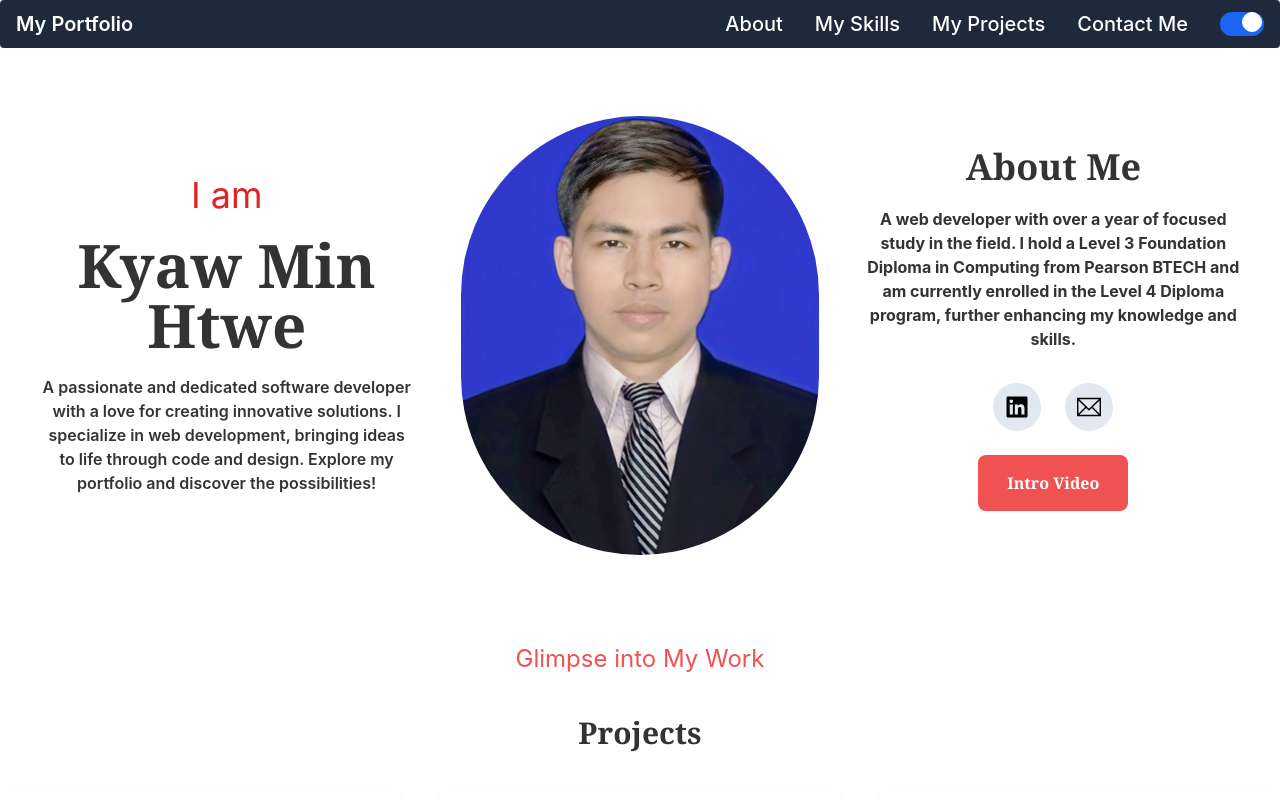
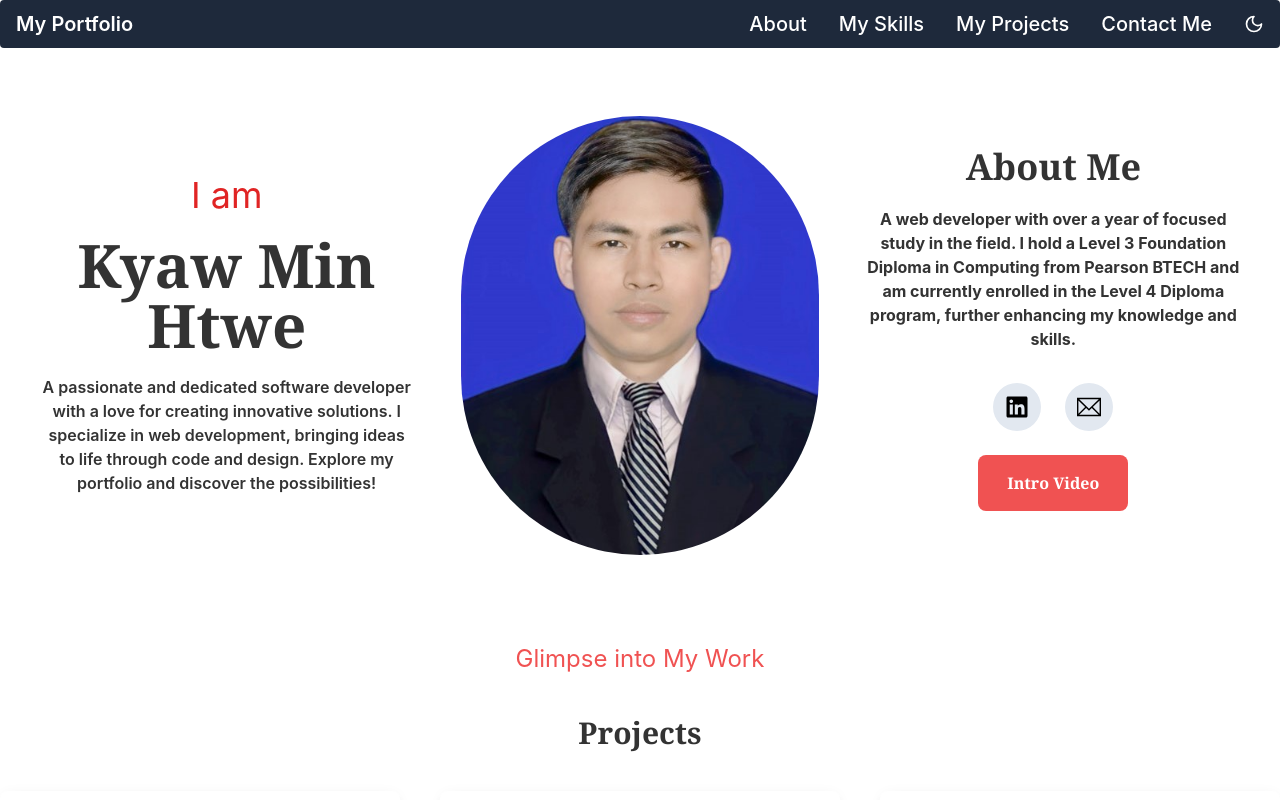
Before and after one commit to kyawminht/portfolio, a React (Create React App) app: page / in a window 1280 px wide. Shown: the top 800 px of the page. Built offline with nearby package versions, Linux system fonts and the light colour scheme.

Commit message:
setting sun and moon icon

```diff
--- a/package.json
+++ b/package.json
@@ -10,6 +10,7 @@
     "animate.css": "^4.1.1",
     "flowbite": "^2.2.1",
     "flowbite-react": "^0.7.2",
+    "lucide-react": "^0.331.0",
     "react": "^18.2.0",
     "react-dom": "^18.2.0",
     "react-icons": "^4.12.0",
--- a/src/components/Nav.jsx
+++ b/src/components/Nav.jsx
@@ -1,54 +1,22 @@
 import React, { useEffect, useRef, useState } from 'react';
 import { Navbar, NavbarBrand, NavbarCollapse, NavbarLink, NavbarToggle } from 'flowbite-react';
+import { Sun, Moon } from 'lucide-react';
+
 
 const Nav = () => {
   const toggleButtonRef = useRef(null);
+  const [isDarkMode, setIsDarkMode] = useState(
+    localStorage.getItem('mode') === 'dark' || false
+  );
 
-  // Function to set the theme based on user preference in localStorage
-  function setTheme() {
-    const currentMode = localStorage.getItem('mode');
-    if (currentMode === 'dark') {
-      document.documentElement.classList.add('dark');
-    } else {
-      document.documentElement.classList.add('light');
-    }
-  }
+  useEffect(() => {
+    document.documentElement.classList.toggle('dark', isDarkMode);
+    localStorage.setItem('mode', isDarkMode ? 'dark' : 'light');
+  }, [isDarkMode]);
 
-  // Function to toggle theme to html
-  function toggleMode() {
-    document.documentElement.classList.toggle('dark');
-    const isDarkMode = document.documentElement.classList.contains('dark');
-    localStorage.setItem('mode', isDarkMode ? 'dark' : 'light');
-  }
-
-  // Check user preference from localStorage when the page loads
-  useEffect(() => {
-    setTheme();
-  }, []);
-
-  // Set initial state of the toggle button after the component has mounted
-  useEffect(() => {
-    if (toggleButtonRef.current) {
-      toggleButtonRef.current.checked = document.documentElement.classList.contains('light');
-    }
-  }, [toggleButtonRef.current]);
-
-  // Event listener for mode toggle button
-  useEffect(() => {
-    const handleToggleChange = () => {
-      toggleMode();
-    };
-
-    if (toggleButtonRef.current) {
-      toggleButtonRef.current.addEventListener('change', handleToggleChange);
-    }
-
-    return () => {
-      if (toggleButtonRef.current) {
-        toggleButtonRef.current.removeEventListener('change', handleToggleChange);
-      }
-    };
-  }, [toggleButtonRef.current]);
+  const toggleMode = () => {
+    setIsDarkMode((prevMode) => !prevMode);
+  };
 
   const [isSticky, setSticky] = useState(false);
 
@@ -63,7 +31,6 @@ const Nav = () => {
       window.removeEventListener('scroll', handleScroll);
     };
   }, []);
-
   return (
     <Navbar rounded className={` z-10 rounded ${isSticky ? ' bg-slate-800 sticky top-0 shadow-md' : 'bg-slate-800'}`}>
       <NavbarBrand >
@@ -77,17 +44,19 @@ const Nav = () => {
         <NavbarLink href="#skill" className=' text-xl hover:underline underline-offset-8 cursor-pointer transition ease-in-out delay-150 hover:scale-110 text-white'>My Skills</NavbarLink>
         <NavbarLink href="#project" className=' text-xl hover:underline underline-offset-8 cursor-pointer transition ease-in-out delay-150 hover:scale-110 text-white'>My Projects</NavbarLink>
         <NavbarLink href="#contact" className=' text-xl hover:underline underline-offset-8 cursor-pointer transition ease-in-out delay-150 hover:scale-110 text-white'>Contact Me</NavbarLink>
-        <label className="relative inline-flex items-center cursor-pointer">
-          <input
-            id="toggleBtn"
-            type="checkbox"
-            value=""
-            className="sr-only peer"
-            ref={toggleButtonRef}
-          />
-          <div className="w-11 h-6 bg-gray-200 peer-focus:outline-none peer-focus:ring-4 peer-focus:ring-blue-300 dark:peer-focus:ring-blue-800 rounded-full peer dark:bg-gray-700 peer-checked:after:translate-x-full peer-checked:after:border-white after:content-[''] after:absolute after:top-[2px] after:left-[2px] after:bg-white after:border-gray-300 after:border after:rounded-full after:h-5 after:w-5 after:transition-all dark:border-gray-600 peer-checked:bg-blue-600"></div>
+        <label
+          className="relative inline-flex items-center cursor-pointer"
+          onClick={toggleMode}
+        >
+
+            {isDarkMode ? (
+              <Sun className="text-yellow-500" size={20} />
+            ) : (
+              <Moon className="text-white dark:text-gray-300" size={20} />
+            )}
 
         </label>
+
       </NavbarCollapse>
     </Navbar>
   );
```
Also changed, not shown: 1 other file (tests, documents, lock files or other folders).
